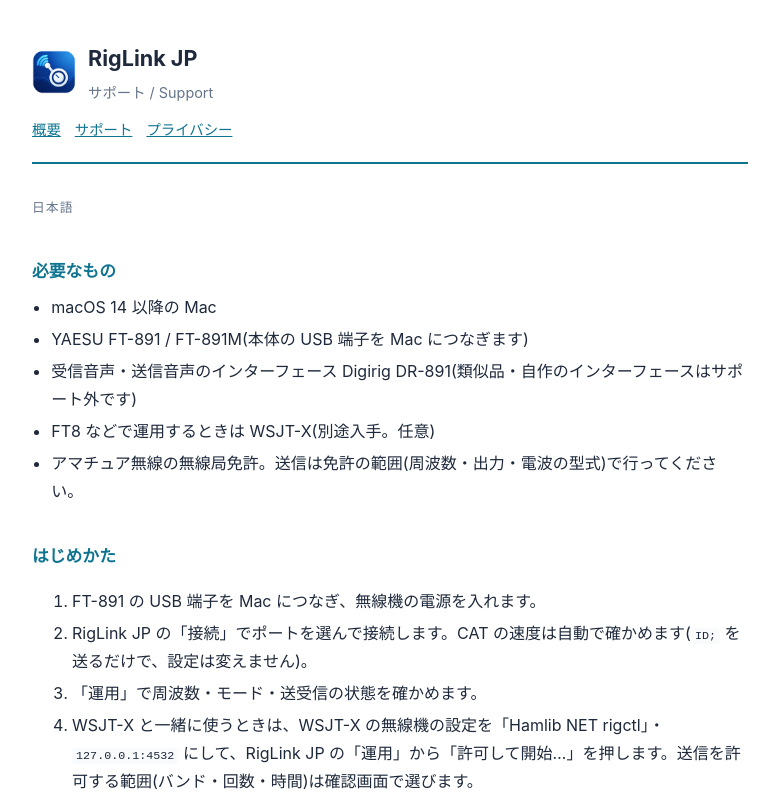
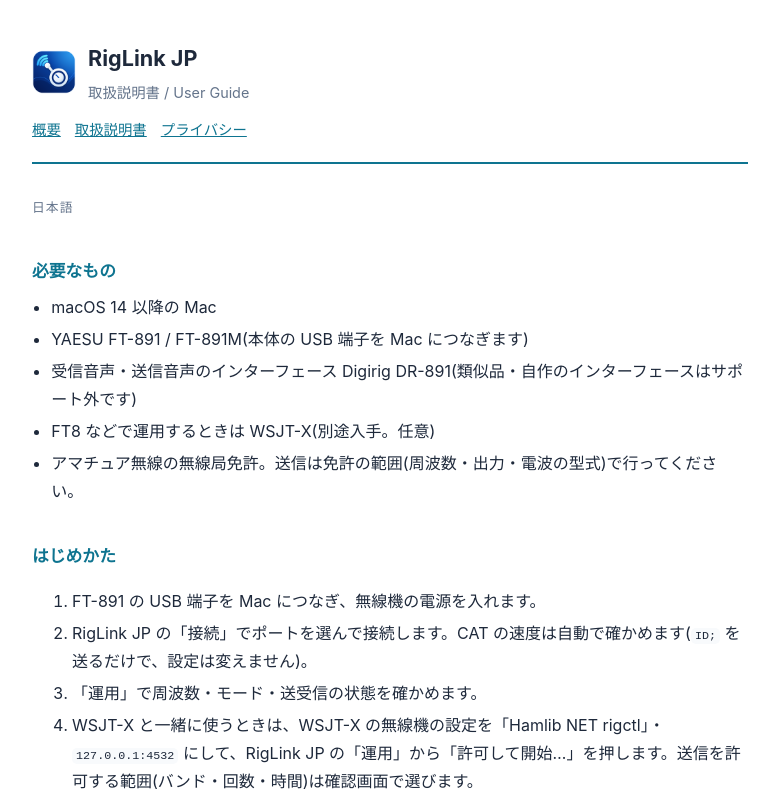
Before and after one commit to jpanhamlogapp/riglinkjp, a plain HTML site: page support.html in a window 1280 px wide. Shown: the top 800 px of the page, without its empty margins (250-1029 px from the left). Drawn offline with Linux system fonts and the light colour scheme.

Commit message:
support: 表記を「取扱説明書 / User Guide」に変更

```diff
--- a/support.html
+++ b/support.html
@@ -3,7 +3,7 @@
 <head>
 <meta charset="utf-8">
 <meta name="viewport" content="width=device-width, initial-scale=1">
-<title>RigLink JP サポート / Support</title>
+<title>RigLink JP 取扱説明書 / User Guide</title>
 <style>
   :root{--bg:#ffffff;--fg:#1e293b;--muted:#64748b;--line:#e2e8f0;--accent:#0e7490;--card:#f8fafc}
   *{box-sizing:border-box}
@@ -28,9 +28,9 @@
 <div class="wrap">
   <header>
     <div class="brand"><img class="icon" src="images/icon.png" width="44" height="44" alt="">
-      <div><h1>RigLink JP</h1><div class="sub">サポート / Support</div></div>
+      <div><h1>RigLink JP</h1><div class="sub">取扱説明書 / User Guide</div></div>
     </div>
-    <nav style="margin-top:12px;font-size:.9rem"><a href="index.html">概要</a><a href="support.html">サポート</a><a href="privacy.html">プライバシー</a></nav>
+    <nav style="margin-top:12px;font-size:.9rem"><a href="index.html">概要</a><a href="support.html">取扱説明書</a><a href="privacy.html">プライバシー</a></nav>
   </header>
 
   <div class="lang">日本語</div>
```
Also changed, not shown: index.html (+2 -2 lines), privacy.html (+1 -1 lines).
